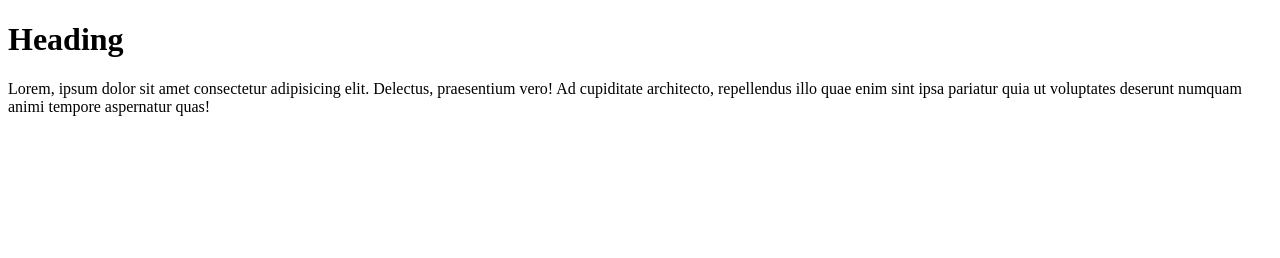
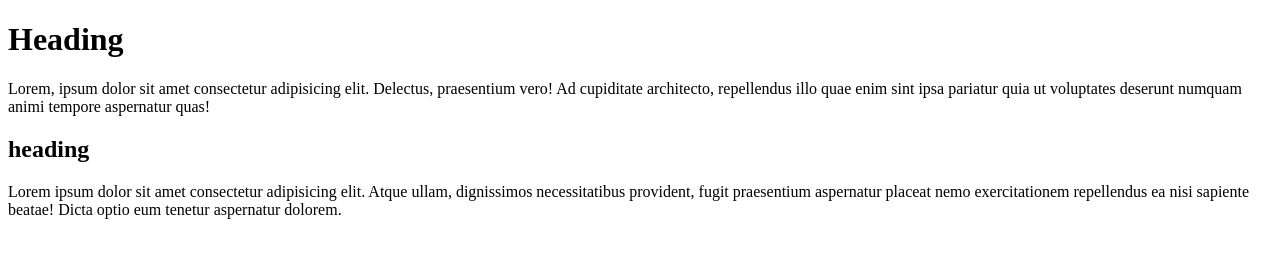
Before and after one commit to exsonjoseph/expert-tribble, a plain HTML site: page index.html in a window 1280 px wide. Drawn offline with Linux system fonts and the light colour scheme.

Commit message:
added section

```diff
--- a/index.html
+++ b/index.html
@@ -1,14 +1,28 @@
 <!DOCTYPE html>
 <html lang="en">
-<head>
-    <meta charset="UTF-8">
-    <meta name="viewport" content="width=device-width, initial-scale=1.0">
+  <head>
+    <meta charset="UTF-8" />
+    <meta name="viewport" content="width=device-width, initial-scale=1.0" />
     <title>Document</title>
-</head>
-<body>
+  </head>
+  <body>
     <main>
-        <h1>Heading</h1>
-        <p>Lorem, ipsum dolor sit amet consectetur adipisicing elit. Delectus, praesentium vero! Ad cupiditate architecto, repellendus illo quae enim sint ipsa pariatur quia ut voluptates deserunt numquam animi tempore aspernatur quas!</p>
+      <h1>Heading</h1>
+      <p>
+        Lorem, ipsum dolor sit amet consectetur adipisicing elit. Delectus,
+        praesentium vero! Ad cupiditate architecto, repellendus illo quae enim
+        sint ipsa pariatur quia ut voluptates deserunt numquam animi tempore
+        aspernatur quas!
+      </p>
     </main>
-</body>
+    <section>
+      <h2>heading</h2>
+      <p>
+        Lorem ipsum dolor sit amet consectetur adipisicing elit. Atque ullam,
+        dignissimos necessitatibus provident, fugit praesentium aspernatur
+        placeat nemo exercitationem repellendus ea nisi sapiente beatae! Dicta
+        optio eum tenetur aspernatur dolorem.
+      </p>
+    </section>
+  </body>
 </html>
```
